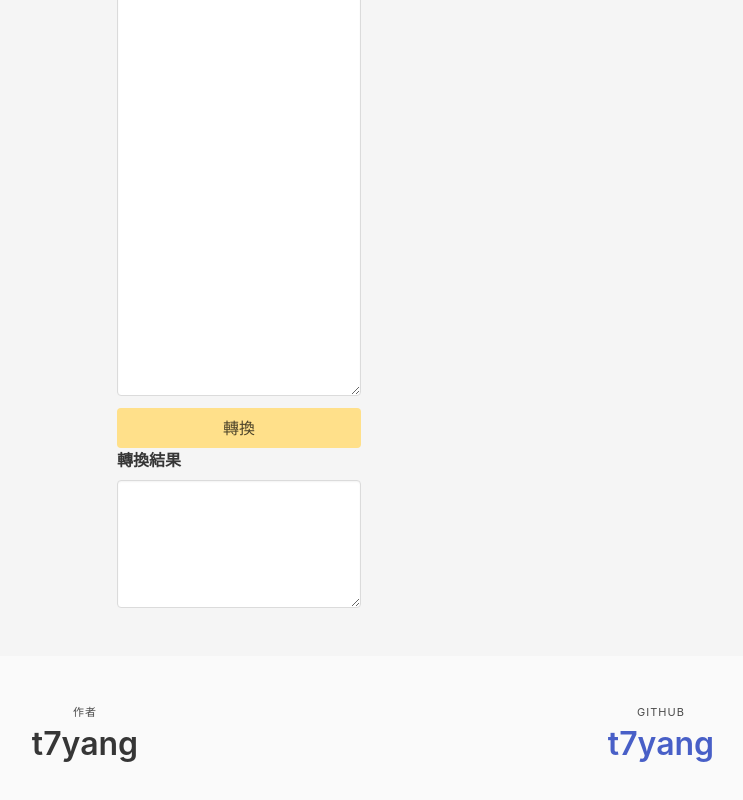
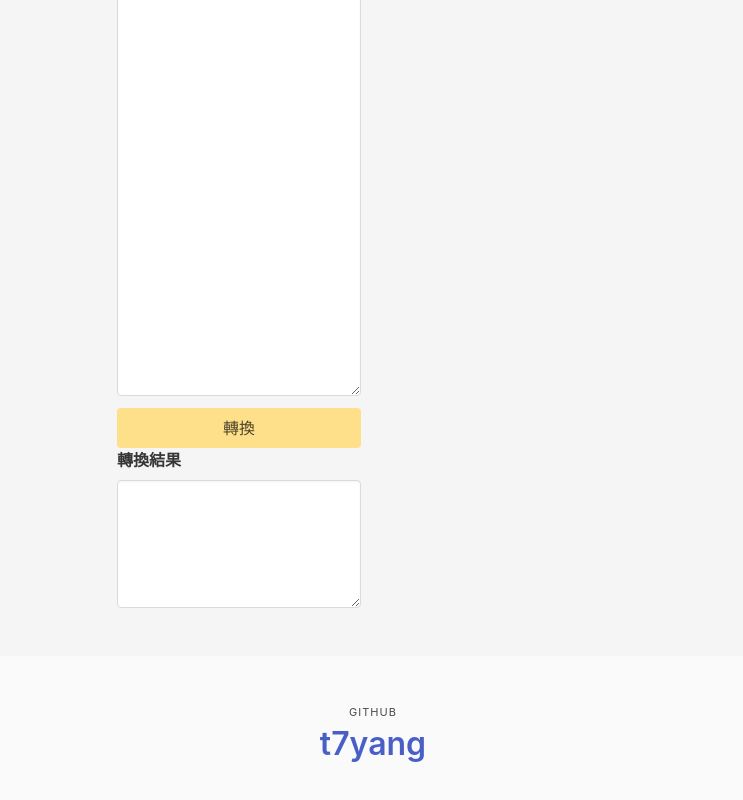
Before and after one commit to t7yang/new-tongwentang-config-converter, a plain HTML site: page index.html in a window 1280 px wide. Shown: the part 601-1401 px from the top of the page, without its empty margins (267-1010 px from the left). Drawn offline with nearby package versions, Linux system fonts and the light colour scheme.

Commit message:
update footer

```diff
--- a/index.html
+++ b/index.html
@@ -83,20 +83,17 @@
       <nav class="level">
         <div class="level-item has-text-centered">
           <div>
-            <p class="heading">作者</p>
-            <p class="title">t7yang</p>
-          </div>
-        </div>
-        <div class="level-item has-text-centered">
-          <div>
             <p class="heading">github</p>
-            <p class="title"><a href="">t7yang</a></p>
+            <p class="title"><a href="https://github.com/t7yang/new-tongwentang-config-converter">t7yang</a></p>
           </div>
         </div>
       </nav>
     </div>
   </footer>
 </body>
+<script async
+        defer
+        src="https://buttons.github.io/buttons.js"></script>
 <script>
   const transformFilter = document.querySelector('#transformFilter');
   const transformPhases = document.querySelector('#transformPhases');
```
